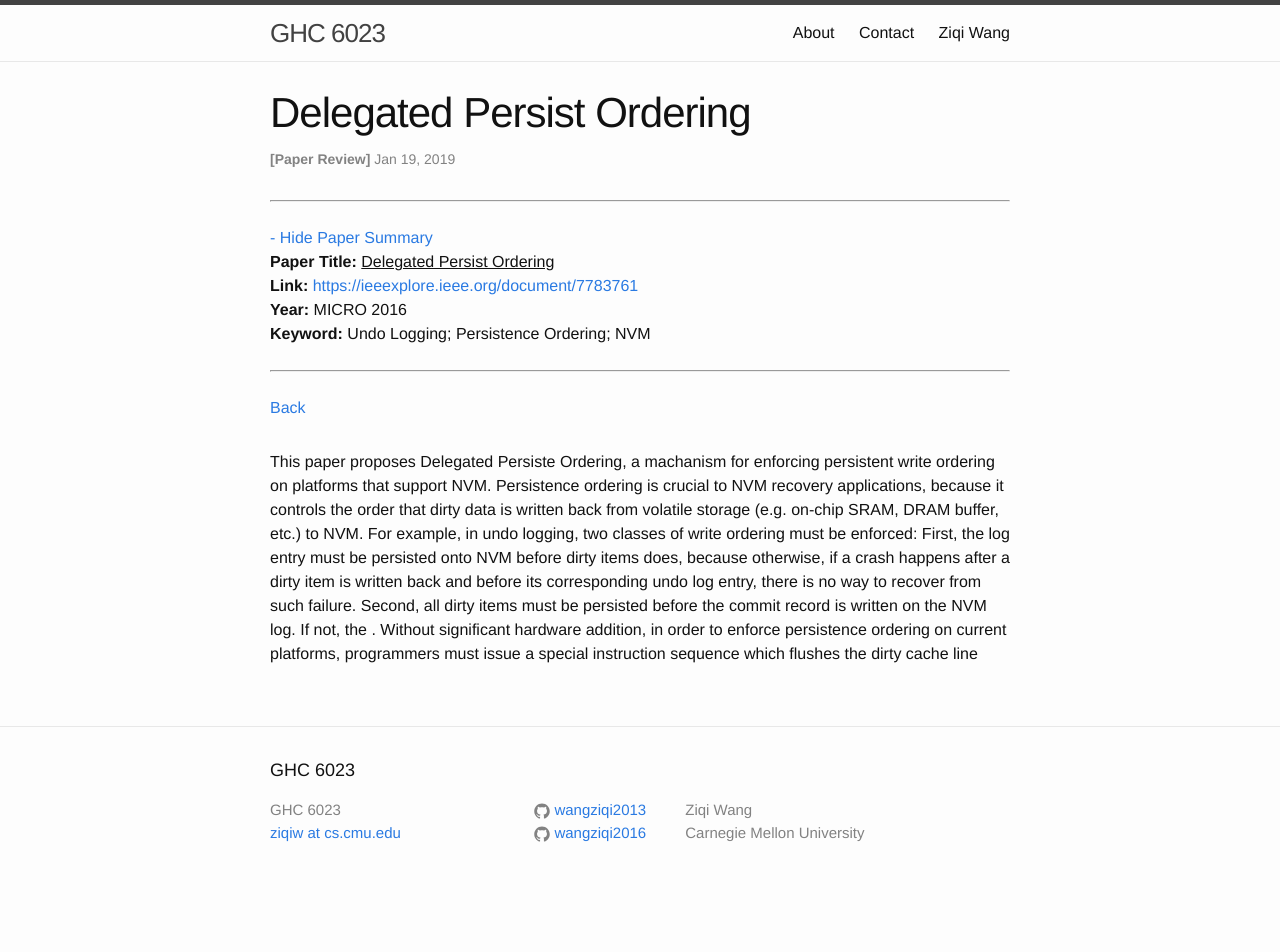
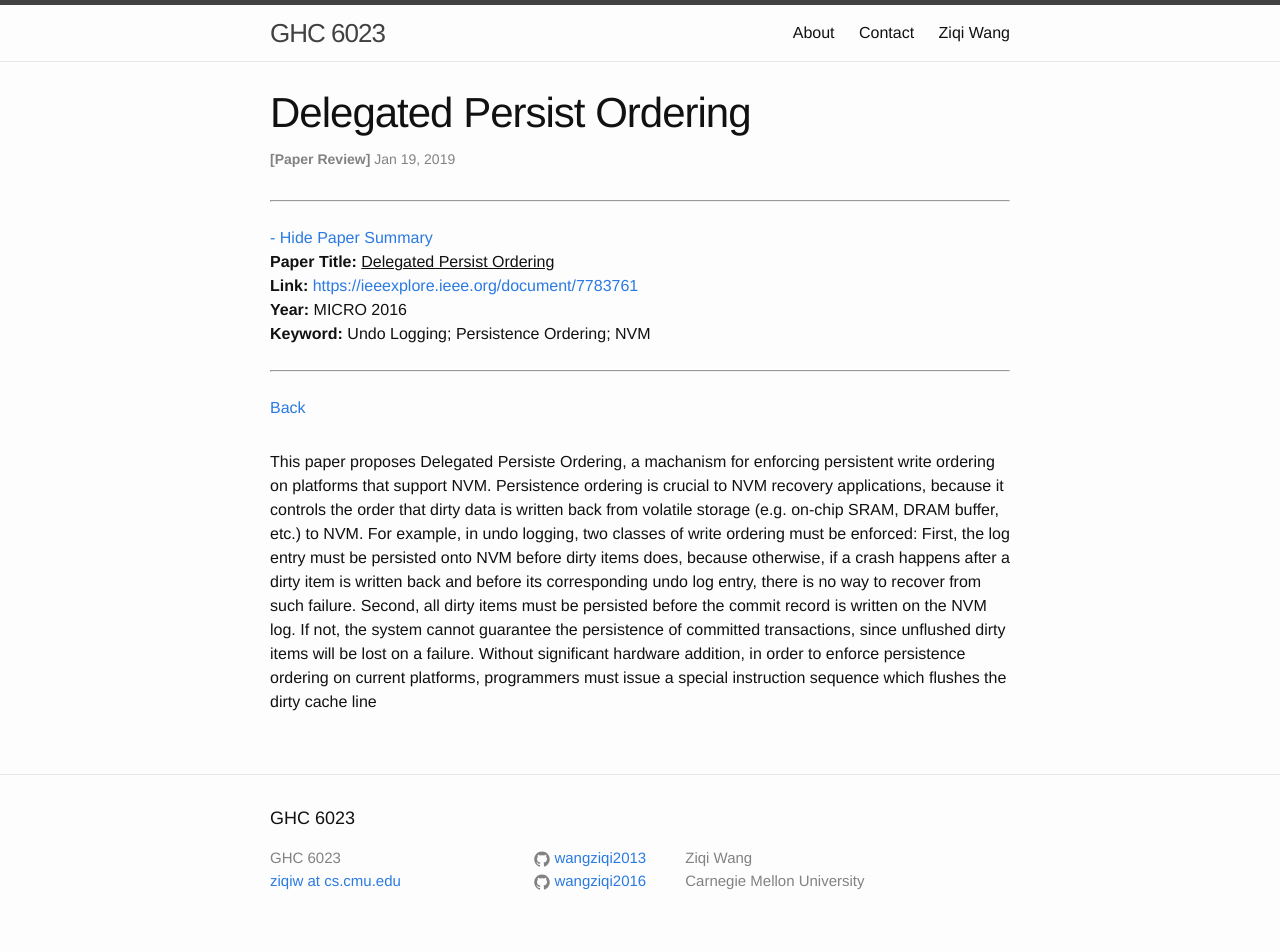
Before and after one commit to wangziqi2013/wangziqi2013.github.io, a Jekyll site: the page built from _posts/2019-01-19-delegated-persist-ordering.markdown, in a window 1280 px wide. Built offline with Jekyll 4.4.1, drawn with Linux system fonts in a browser that asks for light colours; before the commit the page ends 904 px from its top, so only the background shows below that.

Commit message:
Adding second reason

```diff
--- a/_posts/2019-01-19-delegated-persist-ordering.markdown
+++ b/_posts/2019-01-19-delegated-persist-ordering.markdown
@@ -19,5 +19,6 @@ data is written back from volatile storage (e.g. on-chip SRAM, DRAM buffer, etc.
 classes of write ordering must be enforced: First, the log entry must be persisted onto NVM before dirty items does, because
 otherwise, if a crash happens after a dirty item is written back and before its corresponding undo log entry, there is no
 way to recover from such failure. Second, all dirty items must be persisted before the commit record is written on the NVM
-log. If not, the . Without significant hardware addition, in order to enforce persistence ordering on current platforms,
+log. If not, the system cannot guarantee the persistence of committed transactions, since unflushed dirty items will be
+lost on a failure. Without significant hardware addition, in order to enforce persistence ordering on current platforms,
 programmers must issue a special instruction sequence which flushes the dirty cache line
```
